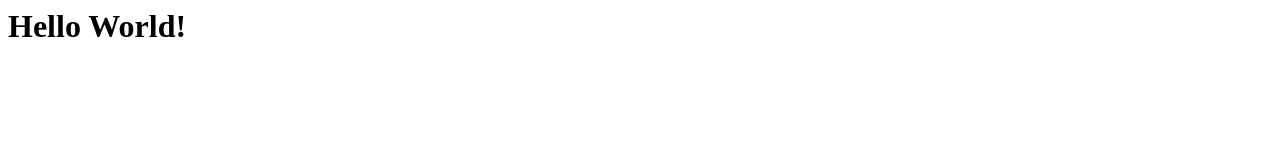
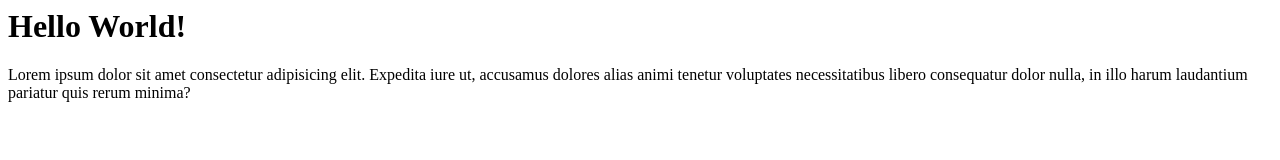
Before and after one commit to rafarareza/wpu-git-test, a plain HTML site: page index.html in a window 1280 px wide. Drawn offline with Linux system fonts and the light colour scheme.

Commit message:
menambahkan paragraf

```diff
--- a/index.html
+++ b/index.html
@@ -7,5 +7,6 @@
 </head>
 <body>
     <h1>Hello World!</h1>
+    <p>Lorem ipsum dolor sit amet consectetur adipisicing elit. Expedita iure ut, accusamus dolores alias animi tenetur voluptates necessitatibus libero consequatur dolor nulla, in illo harum laudantium pariatur quis rerum minima?</p>
 </body>
 </html>
```
